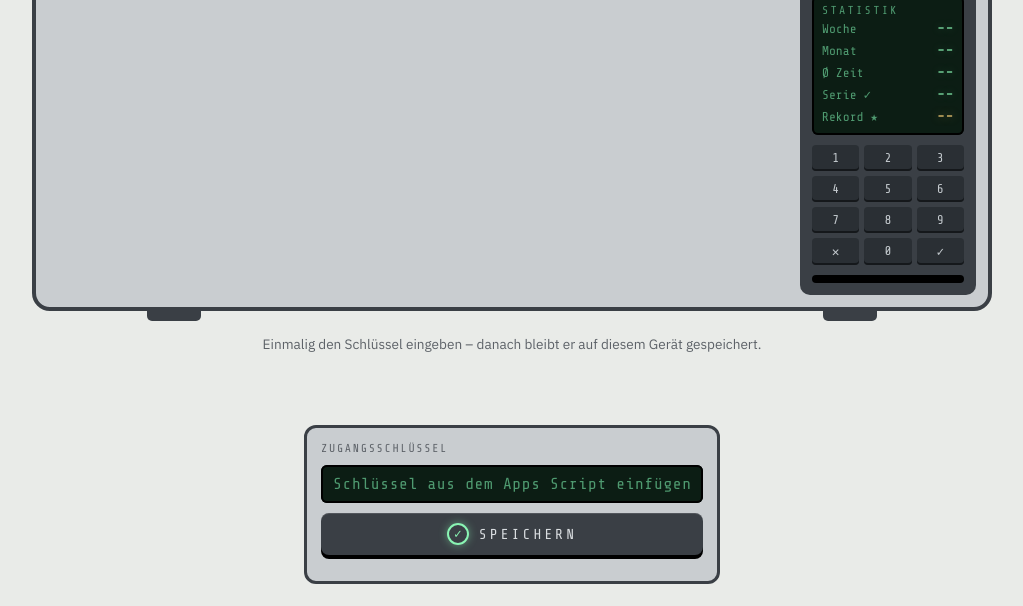
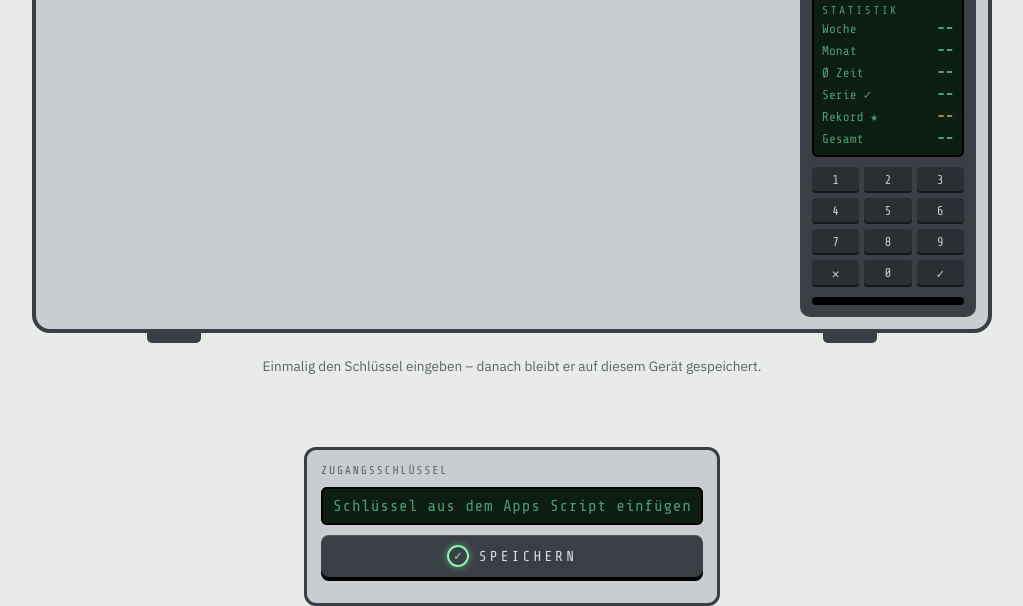
Before and after one commit to AW0908/Paketschrank, a plain HTML site: page index.html in a window 1280 px wide. Shown: the part 320-926 px from the top of the page, without its empty margins (128-1151 px from the left). Before the commit the page ends 904 px from the top, so only its background shows below. Drawn offline with nearby package versions, Linux system fonts and the light colour scheme.

Commit message:
Statistik: Gesamtzahl aller Pakete anzeigen
Co-Authored-By: Claude Opus 5.5 <noreply@anthropic.com>
Claude-Session: https://claude.ai/code/session_01StcT885xH85ddKTLDAhkWx

```diff
--- a/index.html
+++ b/index.html
@@ -202,6 +202,7 @@ body { background: var(--bg); color: var(--fg); font: 14px var(--font-ui); }
           <div class="row"><span>Ø Zeit</span><b id="sAvg">--</b></div>
           <div class="row"><span>Serie ✓</span><b id="sStreak">--</b></div>
           <div class="row rec"><span>Rekord ★</span><b id="sBest">--</b></div>
+          <div class="row"><span>Gesamt</span><b id="sTotal">--</b></div>
         </div>
         <div class="keys" aria-hidden="true"><span>1</span><span>2</span><span>3</span><span>4</span><span>5</span><span>6</span><span>7</span><span>8</span><span>9</span><span>✕</span><span>0</span><span>✓</span></div>
         <div class="slot" aria-hidden="true"></div>
@@ -364,12 +365,13 @@ function render() {
 function renderStats() {
   const s = stats;
   const set = (id, v) => { document.getElementById(id).textContent = v; };
-  if (!s) { ['sWeek', 'sMonth', 'sAvg', 'sStreak', 'sBest'].forEach((id) => set(id, '--')); return; }
+  if (!s) { ['sWeek', 'sMonth', 'sAvg', 'sStreak', 'sBest', 'sTotal'].forEach((id) => set(id, '--')); return; }
   set('sWeek', pad(s.woche));
   set('sMonth', pad(s.monat));
   set('sAvg', s.avgMin == null ? '--' : Math.floor(s.avgMin / 60) + ':' + pad(s.avgMin % 60) + ' h');
   set('sStreak', pad(s.serie));
   set('sBest', pad(s.rekord));
+  set('sTotal', s.gesamt == null ? '--' : pad(s.gesamt));
 }
 
 // Läuft jede Sekunde: Countdown, Lampenfarbe und Puls-Tempo
```
